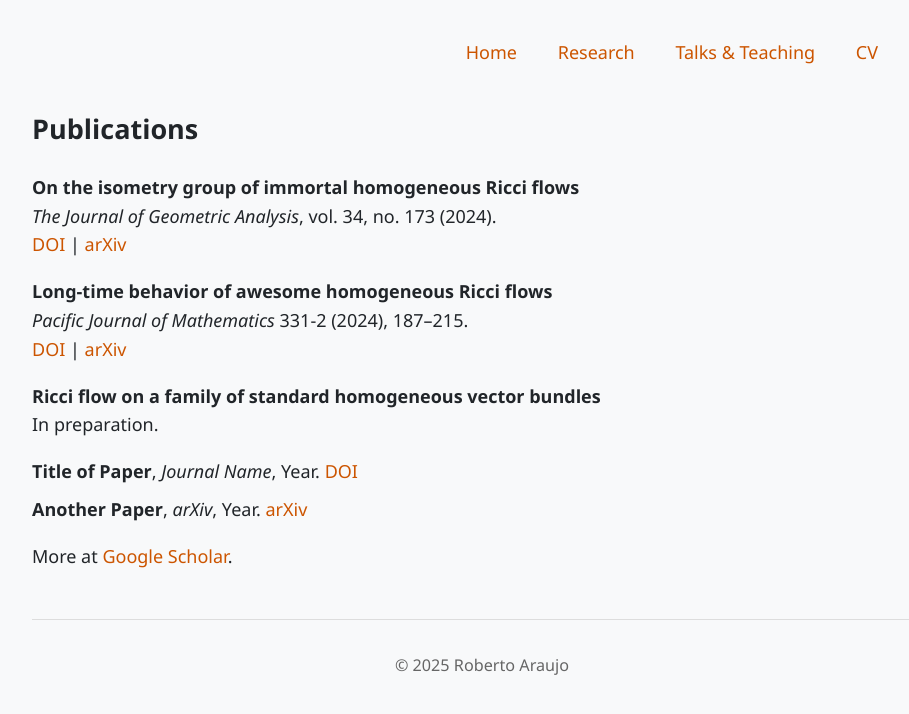
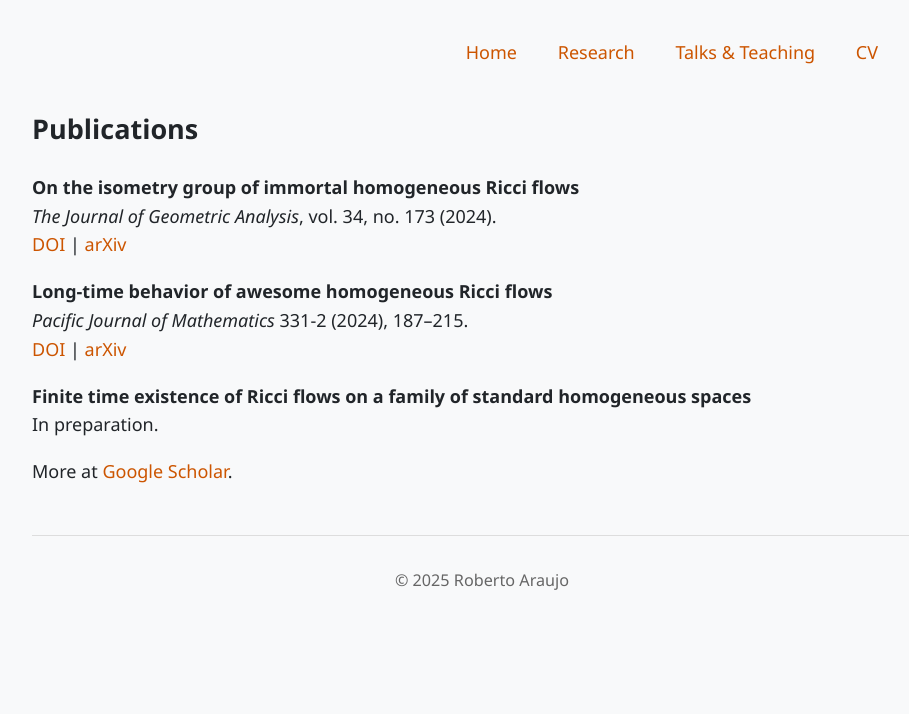
Before and after one commit to r-saraujo/r-saraujo.github.io, a Jekyll site: the page built from research.md, in a window 1280 px wide. Shown: the top 714 px of the page, without its empty margins (158-1067 px from the left). Built offline with Jekyll 4.4.1, drawn with Linux system fonts in a browser that asks for light colours.

Commit message:
Update research.md

```diff
--- a/research.md
+++ b/research.md
@@ -14,11 +14,7 @@ permalink: /research.html
   *Pacific Journal of Mathematics* 331-2 (2024), 187–215.
   [DOI](https://doi.org/10.2140/pjm.2024.331.187) | [arXiv](https://arxiv.org/abs/2312.16517)
 
-- **Ricci flow on a family of standard homogeneous vector bundles**
+- **Finite time existence of Ricci flows on a family of standard homogeneous spaces**
   In preparation.
 
-
-- **Title of Paper**, *Journal Name*, Year. [DOI](#)
-- **Another Paper**, *arXiv*, Year. [arXiv](#)
-
 More at [Google Scholar](https://scholar.google.com).
```
